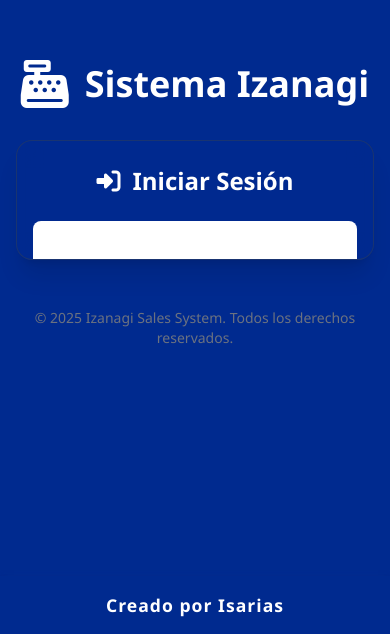
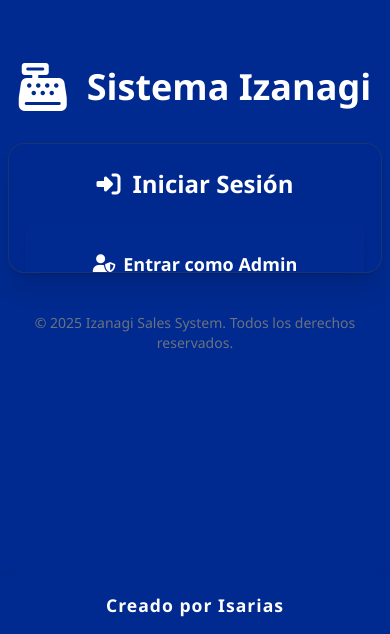
Before and after one commit to Isarias97/Izanagi, a React (Vite) app: page / in a window 390 px wide. Shown: the part 210-844 px from the top of the page. Built offline with nearby package versions, Linux system fonts and the light colour scheme.

Commit message:
Ajustes en las vistas y optimizacion para movil

```diff
--- a/components/Modal.tsx
+++ b/components/Modal.tsx
@@ -73,7 +73,7 @@ const Modal: React.FC<ModalProps> = ({ isOpen, onClose, title, children }) => {
         role="dialog"
         aria-modal="true"
         aria-labelledby="modal-title"
-        className="bg-dark-bg border border-slate-700 rounded-2xl shadow-2xl w-full max-w-2xl transform transition-transform duration-300 scale-95 animate-scale-in"
+        className="bg-dark-bg border border-slate-700 rounded-2xl shadow-2xl w-full max-w-2xl transform transition-transform duration-300 scale-95 animate-scale-in p-6 sm:p-8"
         onClick={(e) => e.stopPropagation()}
       >
         <div className="px-6 py-4 flex justify-between items-center border-b border-slate-700">
--- a/components/ui.tsx
+++ b/components/ui.tsx
@@ -16,7 +16,7 @@ interface CardProps {
   className?: string;
 }
 export const Card: React.FC<CardProps> = ({ children, className }) => (
-  <div className={`bg-dark-card backdrop-blur-md border border-slate-700/50 rounded-2xl shadow-xl overflow-hidden ${className || ''}`} tabIndex={0} role="region" aria-label="Tarjeta de información">
+  <div className={`bg-dark-card backdrop-blur-md border border-slate-700/50 rounded-2xl shadow-xl overflow-hidden mb-6 p-6 sm:p-8 ${className || ''}`} tabIndex={0} role="region" aria-label="Tarjeta de información">
     {children}
   </div>
 );
@@ -35,7 +35,7 @@ export const CardHeader: React.FC<CardHeaderProps> = ({ children, icon }) => (
 );
 
 export const CardContent: React.FC<CardProps> = ({ children, className }) => (
-  <div className={`p-6 ${className || ''}`}>
+  <div className={`p-4 sm:p-6 ${className || ''}`}>
     {children}
   </div>
 );
@@ -76,17 +76,17 @@ interface ButtonProps extends React.ButtonHTMLAttributes<HTMLButtonElement> {
 }
 export const Button = React.forwardRef<HTMLButtonElement, ButtonProps>(
   ({ children, variant = 'primary', icon, className, ...props }, ref) => {
-    const baseClasses = "font-semibold rounded-lg transition-all duration-200 focus:outline-none focus:ring-2 focus:ring-offset-2 focus:ring-offset-dark-bg disabled:opacity-50 disabled:cursor-not-allowed disabled:transform-none active:scale-95 select-none min-h-[48px] min-w-[48px] text-base md:text-lg";
+    const baseClasses = "font-semibold rounded-lg transition-all duration-200 focus:outline-none focus:ring-2 focus:ring-offset-2 focus:ring-offset-dark-bg disabled:opacity-50 disabled:cursor-not-allowed disabled:transform-none active:scale-95 select-none min-h-[48px] min-w-[48px] text-base md:text-lg shadow-md border-2 border-transparent";
 
     const variantClasses = {
-      primary: "bg-accent hover:bg-indigo-500 text-white px-6 py-3",
-      danger: "bg-danger hover:bg-red-700 text-white px-6 py-3",
-      success: "bg-success hover:bg-green-600 text-white px-6 py-3",
-      icon: "bg-slate-700/80 hover:bg-slate-600 text-gray-200 w-12 h-12 flex items-center justify-center",
+      primary: "bg-primary text-white border-accent hover:bg-accent hover:text-primary focus:bg-accent focus:text-primary",
+      danger: "bg-danger text-white border-danger hover:bg-white hover:text-danger focus:bg-white focus:text-danger",
+      success: "bg-success text-white border-success hover:bg-white hover:text-success focus:bg-white focus:text-success",
+      icon: "bg-accent text-primary w-12 h-12 flex items-center justify-center border-accent hover:bg-primary hover:text-accent focus:bg-primary focus:text-accent",
     };
 
     return (
-      <button ref={ref} className={`${baseClasses} ${variantClasses[variant]} ${className || ''}`} {...props} aria-label={props['aria-label'] || (typeof children === 'string' ? children : undefined)}>
+      <button ref={ref} className={`${baseClasses} ${variantClasses[variant]} px-6 py-3 ${className || ''}`} {...props} aria-label={props['aria-label'] || (typeof children === 'string' ? children : undefined)}>
         <div className="flex items-center justify-center gap-2">
           {icon && <Icon name={icon} />}
           {children}
--- a/index.html
+++ b/index.html
@@ -77,6 +77,27 @@
           box-shadow: 0 20px 40px 0 rgba(0,42,143,0.35), 0 4px 8px 0 rgba(207,20,43,0.22);
           transform: translateY(-8px) scale(1.03) rotateY(4deg);
         }
+        .card, .data-table, .modal, .panel, .box, .recharts-wrapper {
+            margin-bottom: 1.5rem;
+        }
+        @media (max-width: 640px) {
+            body {
+                font-size: 1.08rem;
+            }
+            .card, .data-table, .modal, .panel, .box, .recharts-wrapper {
+                margin-bottom: 2.5rem;
+                padding: 0.5rem !important;
+            }
+            .p-4, .sm\:p-6, .lg\:p-8 {
+                padding: 0.5rem !important;
+            }
+            .gap-4, .gap-6 {
+                gap: 1.25rem !important;
+            }
+            .space-y-4 > :not([hidden]) ~ :not([hidden]) {
+                margin-top: 1.25rem !important;
+            }
+        }
         /* Scrollbar personalizado cubano */
         ::-webkit-scrollbar {
           width: 10px;
--- a/pages/AIAssistantPage.tsx
+++ b/pages/AIAssistantPage.tsx
@@ -105,7 +105,7 @@ const AIAssistantPage: React.FC = () => {
     };
 
     return (
-        <div className="grid grid-cols-1 lg:grid-cols-3 gap-6 animate-fade-in">
+        <div className="grid grid-cols-1 lg:grid-cols-3 gap-6 animate-fade-in space-y-4 lg:space-y-0">
             <div className="lg:col-span-1">
                 <Card>
                     <CardHeader icon="fa-robot">Panel del Asistente IA</CardHeader>
--- a/pages/InventoryPage.tsx
+++ b/pages/InventoryPage.tsx
@@ -304,7 +304,7 @@ const InventoryPage: React.FC = () => {
             </div>
 
             <div className="overflow-x-auto rounded-lg border border-slate-700">
-                <table className="w-full text-sm text-left text-gray-300 min-w-[900px]">
+                <table className="w-full text-sm text-left text-gray-300 min-w-[900px] divide-y divide-slate-700">
                     <thead className="text-xs text-gray-300 uppercase bg-secondary">
                         <tr>
                             {productTableHeaders.map(h => (
@@ -332,7 +332,7 @@ const InventoryPage: React.FC = () => {
                             const category = state.categories.find(c => c.id === p.categoryId);
                             const stockStatus = getStockStatus(p.stock);
                             return (
-                                <tr key={p.id} className="border-b border-slate-700 hover:bg-slate-800/50">
+                                <tr key={p.id} className="border-b border-slate-700 hover:bg-slate-800/50 space-y-2">
                                     <td className="px-6 py-4">{p.sku}</td>
                                     <td className="px-6 py-4 font-semibold flex items-center gap-3"><span className="text-xl">{category?.icon || DEFAULT_ICON}</span> {p.name}</td>
                                     <td className="px-6 py-4">{category?.name || 'N/A'}</td>
--- a/pages/PosPage.tsx
+++ b/pages/PosPage.tsx
@@ -314,7 +314,7 @@ const PosPage: React.FC = () => {
   if (state.products.length === 0 && activeTab === 'sale') {
     return (
       <Card>
-        <CardContent className="flex flex-col items-center justify-center text-center p-10 min-h-[60vh]">
+        <CardContent className="flex flex-col items-center justify-center text-center p-10 min-h-[60vh] space-y-6">
           <Icon name="fa-rocket" className="text-6xl text-accent mb-6" />
           <h2 className="text-3xl font-bold mb-2">¡Bienvenido a Sistema Izanagi!</h2>
           <p className="text-lg text-gray-400 mb-8 max-w-2xl">
--- a/pages/PurchasesPage.tsx
+++ b/pages/PurchasesPage.tsx
@@ -83,7 +83,7 @@ const PurchaseCartItemCard: React.FC<{
     };
 
     return (
-        <li className={`rounded-lg p-4 flex flex-col gap-4 ${item.isNew ? 'bg-green-900/30 border border-green-500' : 'bg-slate-800/60 border border-slate-700'}`}>
+        <li className={`rounded-lg p-4 flex flex-col gap-4 ${item.isNew ? 'bg-green-900/30 border border-green-500' : 'bg-slate-800/60 border border-slate-700'} mb-4`}>
             <div className="flex justify-between items-start">
                 <div>
                     {item.isNew ? (
@@ -107,7 +107,7 @@ const PurchaseCartItemCard: React.FC<{
             </div>
 
             {/* --- INPUTS --- */}
-            <div className="grid grid-cols-1 md:grid-cols-2 lg:grid-cols-3 gap-4">
+            <div className="grid grid-cols-1 md:grid-cols-2 lg:grid-cols-3 gap-4 mb-6">
                 {item.purchaseMode === 'package' ? (
                     <>
                         <InputGroup label="Cant. Paquetes"><Input type="number" value={item.packageQuantity} onChange={e => onUpdate(item.id, 'packageQuantity', e.target.value)} placeholder="0" min="1" /></InputGroup>
```
Also changed, not shown: App.tsx (+46 -7 lines), pages/WorkersPage.tsx (+28 -0 lines).
